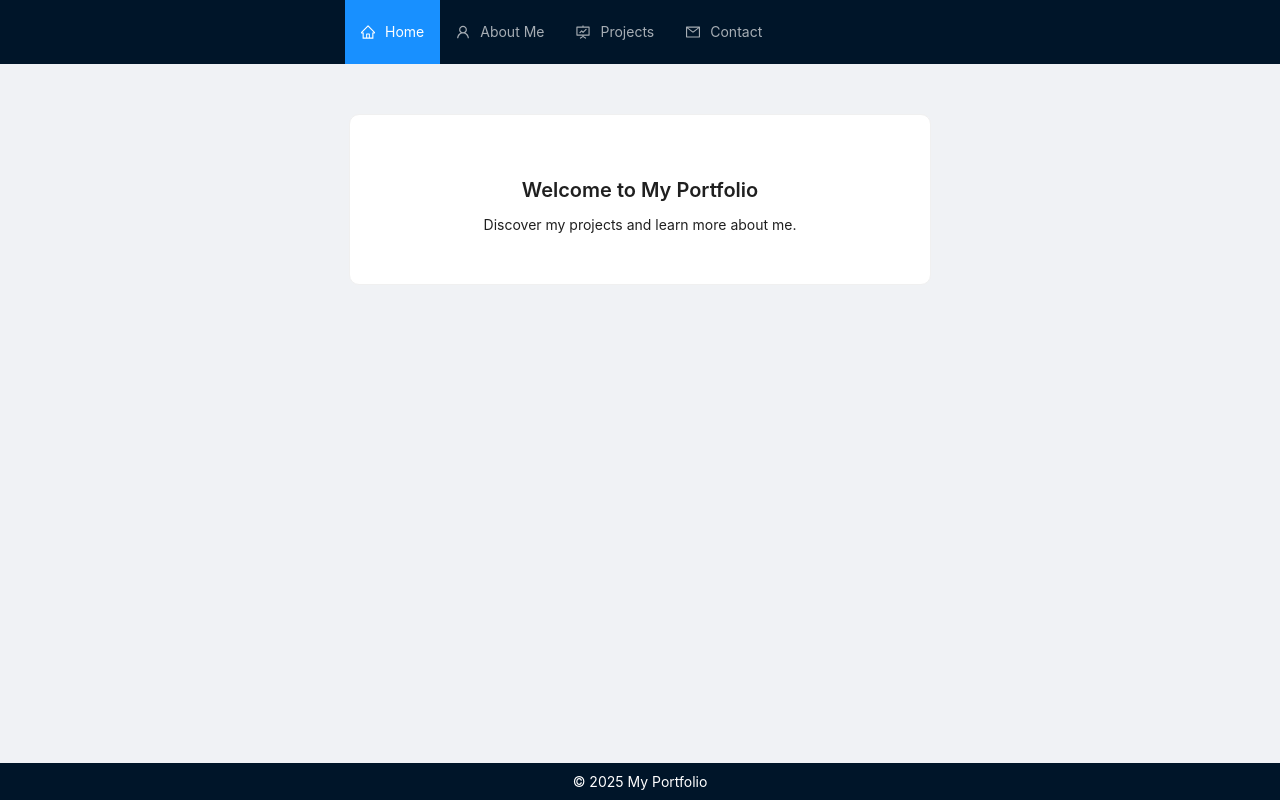
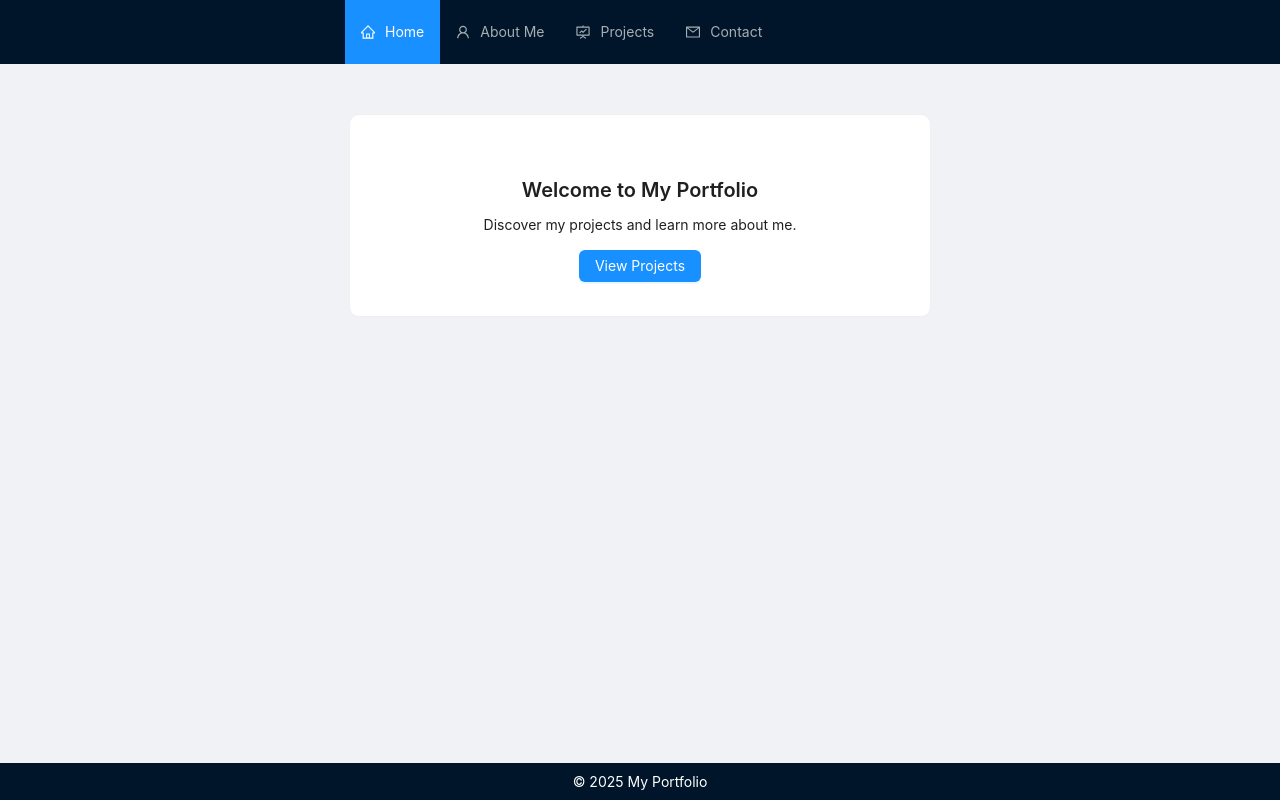
Before and after one commit to rasikapriy/resume-project, a React (Create React App) app: page / in a window 1280 px wide. Built offline with nearby package versions, Linux system fonts and the light colour scheme.

Commit message:
Update HoverCard.js

```diff
--- a/src/Components/HoverCard.js
+++ b/src/Components/HoverCard.js
@@ -1,9 +1,9 @@
 import React from "react";
-import { Card, Space, Tag, Typography } from "antd";
+import { Card, Space, Tag, Typography ,Button} from "antd";
 import "./Style.css";
 
 const {Title,Paragraph }=Typography;
-const HoverCard = ({ title, content, skills}) => {
+const HoverCard = ({ title, content, skills,buttonText,onClick}) => {
 
   const safeSkills = Array.isArray(skills) ? skills : [];
     return (
@@ -20,6 +20,7 @@ const HoverCard = ({ title, content, skills}) => {
           ))}
         </Space>
       )}
+{buttonText && onClick && (<Button type="primary" className="hover-card-button" onClick={onClick}>{buttonText}</Button>)}
     </Card>
   );
 };
```
